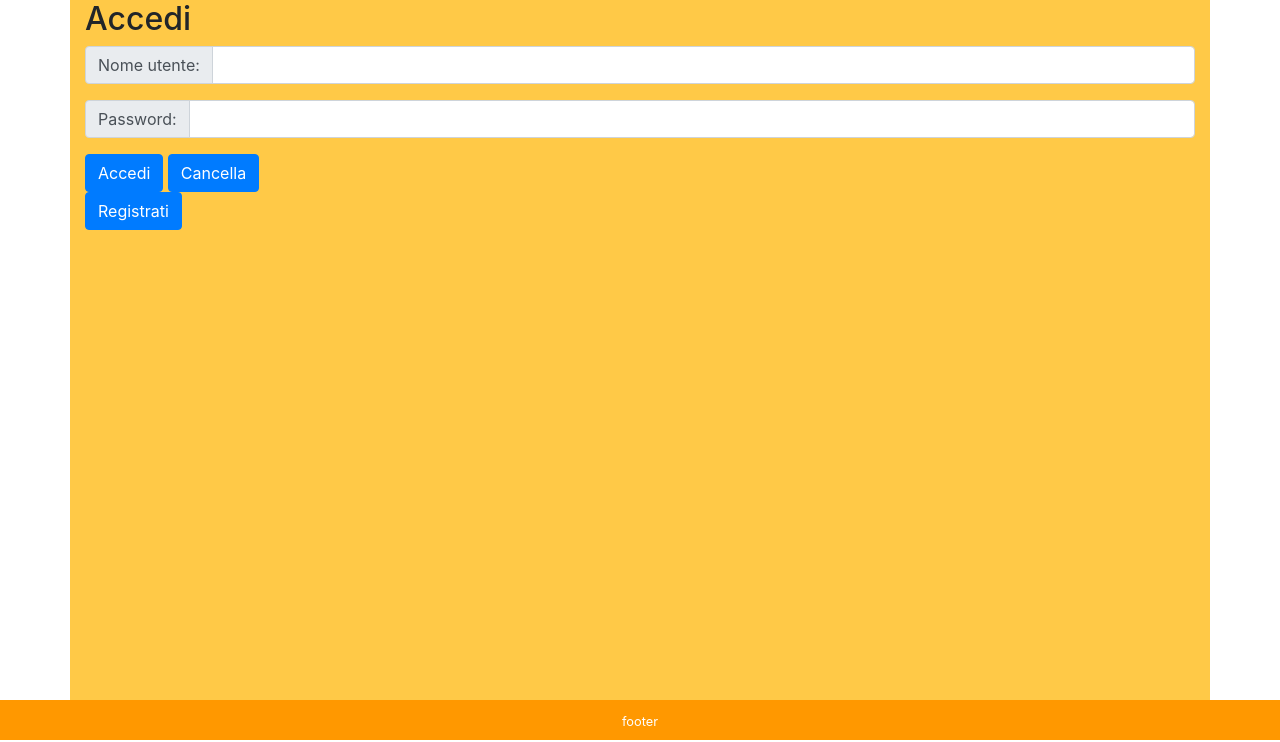
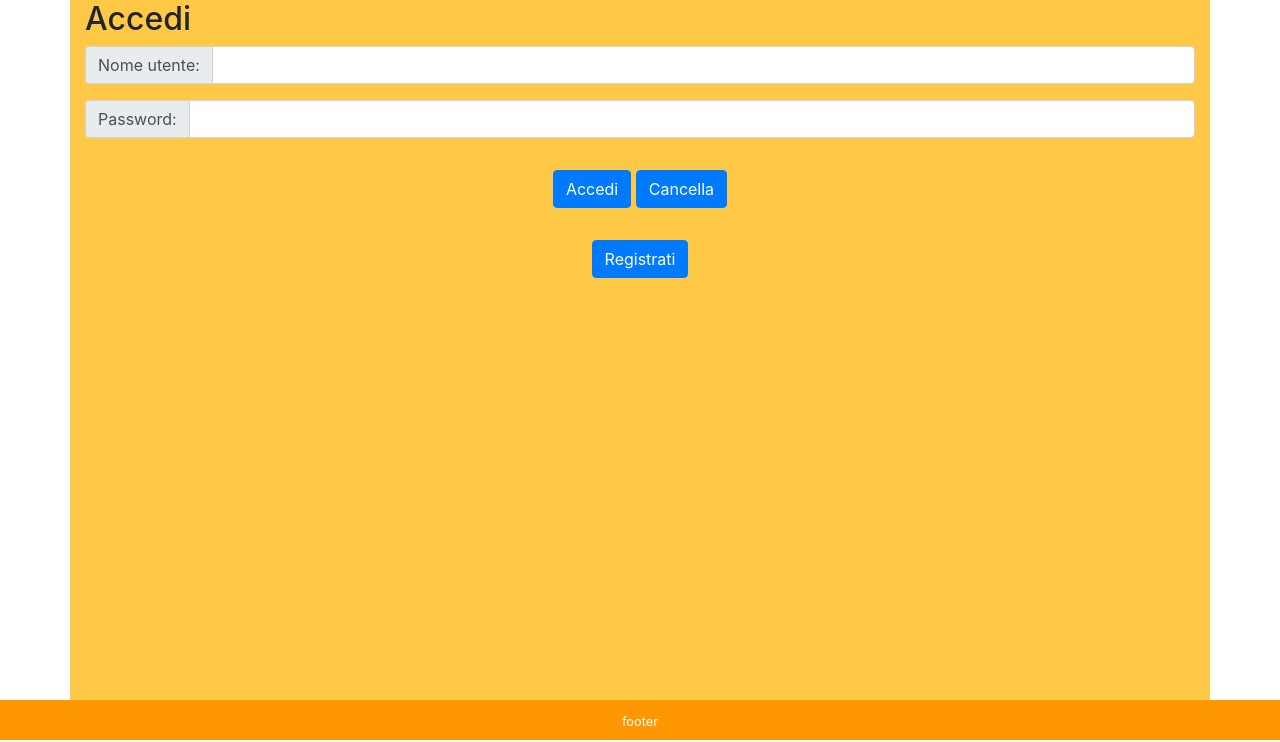
Before and after one commit to glatrofa/facefilm, a PHP site: page /html/login.html in a window 1280 px wide. Shown: the part 60-802 px from the top of the page. Run offline with PHP 8.4, Linux system fonts and the light colour scheme.

Commit message:
Add .button class

```diff
--- a/src/css/login.css
+++ b/src/css/login.css
@@ -32,3 +32,8 @@ footer {
   text-align: center;
   line-height: 40px;
 }
+
+.button {
+    padding: 1em;
+    text-align: center;
+}
```
